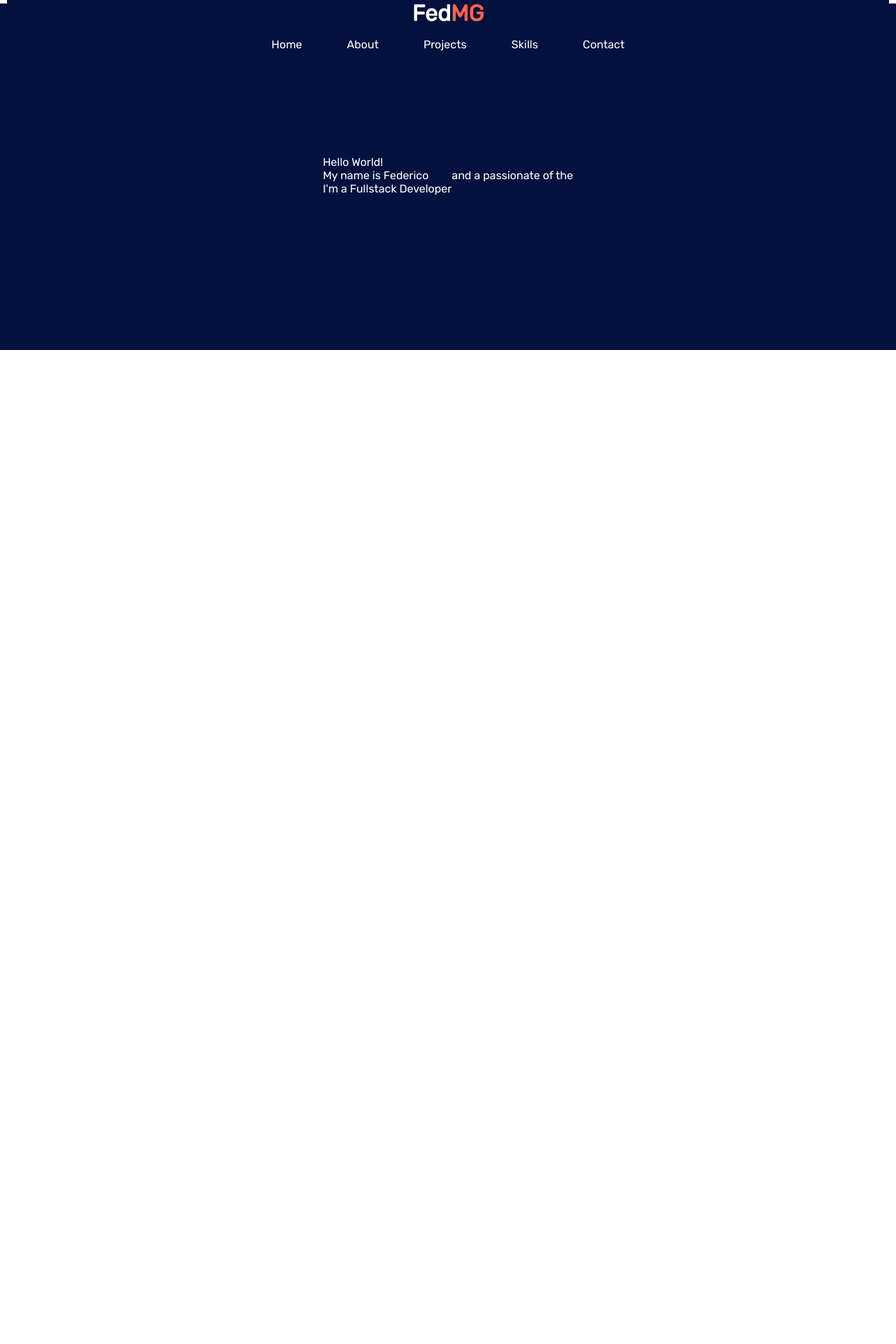
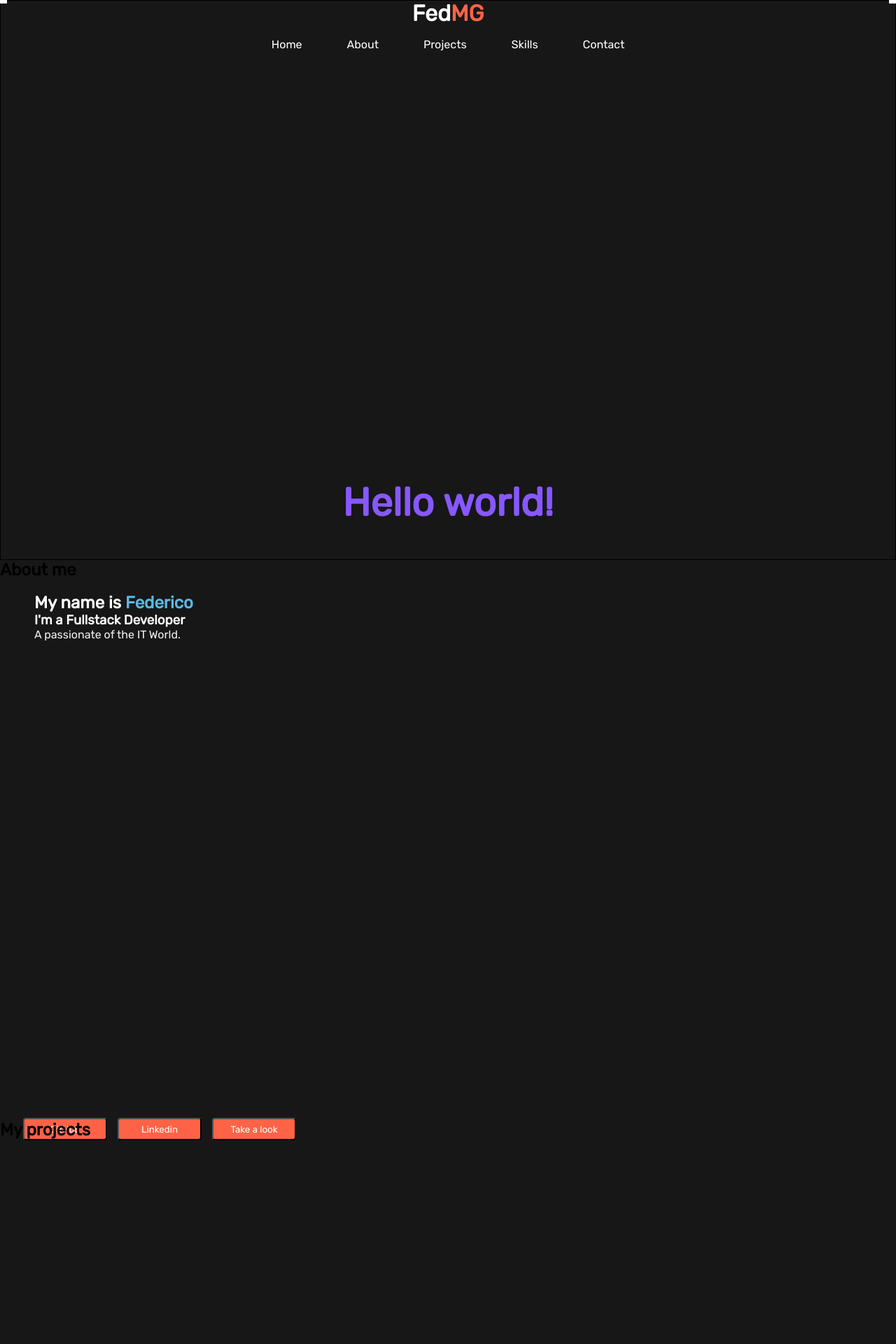
Before and after one commit to FedMG/fedmg-portfolio-v1, a React (Create React App) app: page / in a window 1280 px wide. Shown: the top 1920 px of the page at 70% size. Before the commit the page ends 800 px from the top, so only its background shows below. Built offline with nearby package versions, Linux system fonts and the light colour scheme.

Commit message:
Create: file routes <About, Projects, Skills, Contact> in routes directory

```diff
--- a/src/App.js
+++ b/src/App.js
@@ -8,8 +8,7 @@ const App = () => {
     <div className="App">
       <Header />
       <Main />
-      {/* <Main />
-    <Footer />  */}
+      {/* <Footer />  */}
     </div>
   );
 };
--- /dev/null
+++ b/src/routes/About.js
@@ -0,0 +1,17 @@
+import React from 'react';
+
+const About = ({}) => {
+  return (
+    <div id="About" style = {{
+      height: '100%',
+      width: '100%',
+      minHeight: '300px',
+    }}>
+      <h2>
+        <span>About</span> me
+      </h2>
+    </div>
+  );
+};
+
+export default About;
--- /dev/null
+++ b/src/routes/Contact.js
@@ -0,0 +1,20 @@
+import React from 'react';
+
+const Contact = ({}) => {
+  return (
+    <div
+      id="Contact"
+      style={{
+        height: '100%',
+        width: '100%',
+        minHeight: '300px',
+      }}
+    >
+      <h2>
+        <span>Contact</span> me
+      </h2>
+    </div>
+  );
+};
+
+export default Contact;
--- a/src/routes/Home.js
+++ b/src/routes/Home.js
@@ -1,55 +1,118 @@
 import React from 'react';
-// import Slider from './home/items/Slider.js';
 
 const Home = () => {
   return (
-    <div style={{ backgroundColor: '#02113d', height: '500px' }}>
+    <div
+      id="Home"
+      style={{
+        border: '0.5px solid black',
+        height: '100%',
+        width: '100%',
+        minHeight: '300px',
+      }}
+    >
       <div
         style={{
-          display: 'flex',
-          justifyContent: 'center',
-          alignItems: 'center',
           height: '100%',
-          color: 'white',
         }}
       >
-        <div>
-          <p>
-            <span>Hello World!</span>
-            <br /> My name is <span className="home-title__span">Federico</span>
-          </p>
-          <p className="">
-            I'm a <span className="">Fullstack Developer</span>
-          </p>
+        <div
+          style={{
+            display: 'flex',
+            justifyContent: 'center',
+            alignItems: 'end',
+            padding: '3em',
+            // marginTop: '5.72em',
+            // paddingTop: '5.72em',
+            // border: '1px solid red',
+            minHeight: '16em',
+            height: '100%',
+            width: '100%',
+            // textAlign: 'center',
+          }}
+        >
+          <h2
+            style={{
+              // color: '#fff',
+              color: '#8758FF',
+              fontSize: '3.5em',
+            }}
+          >
+            Hello world!
+          </h2>
         </div>
-        <div className="">
-          <div className="">
-            <p className="">and a passionate of the</p>
+        <div
+          style={{
+            display: 'flex',
+            padding: '3em',
+            height: '100%',
+            color: 'white',
+            width: '100%',
+          }}
+        >
+          <div style={{ display: 'block', width: '100%' }} className="">
+            <h2 className="">
+              My name is{' '}
+              <span className="" style={{ color: '#5CB8E4' }}>
+                Federico
+              </span>
+            </h2>
+            <h3 className="">
+              I'm a <span className="">Fullstack Developer</span>
+            </h3>
+            <p className="" style={{ color: '#F2F2F2' }}>
+              A passionate of the IT World.
+            </p>
           </div>
-          {/* <Slider speed="3000" interval="3000">
-            <div
+        </div>
+        <div
+          style={{
+            width: '100%',
+            height: '100%',
+          }}
+        >
+          <div
+            style={{
+              display: 'flex',
+              gap: '0 15px',
+              paddingLeft: '2em',
+              width: '100%',
+            }}
+          >
+            <button
               style={{
-                minWidth: '100%',
-                overflow: 'hidden',
-                transition: '0.3s ease all',
-                zIndex: '20',
-                position: 'relative',
+                backgroundColor: '#ff6347',
+                color: '#fff',
+                padding: '0.5em',
+                width: '9em',
+                borderRadius: '0.3em',
               }}
             >
-              <p>It World</p>
-            </div>
-            <div
+              GitHub
+            </button>
+            <button
               style={{
-                minWidth: '100%',
-                overflow: 'hidden',
-                transition: '0.3s ease all',
-                zIndex: '20',
-                position: 'relative',
+                backgroundColor: '#ff6347',
+                color: '#fff',
+                padding: '0.5em',
+                width: '9em',
+                borderRadius: '0.3em',
               }}
             >
-              <p>Software Engineer</p>
-            </div>
-          </Slider> */}
+              Linkedin
+            </button>
+            <button
+              style={{
+                backgroundColor: '#ff6347',
+                color: '#fff',
+                padding: '0.5em',
+                width: '9em',
+                borderRadius: '0.3em',
+              }}
+            >
+              Take a look
+            </button>
+          </div>
         </div>
       </div>
     </div>
--- /dev/null
+++ b/src/routes/Projects.js
@@ -0,0 +1,17 @@
+import React from 'react';
+
+const Projects = ({}) => {
+  return (
+    <div id="Projects" style = {{
+      height: '100%',
+      width: '100%',
+      minHeight: '300px',
+    }}>
+      <h2>
+        My<span> projects</span>
+      </h2>
+    </div>
+  );
+};
+
+export default Projects;
--- /dev/null
+++ b/src/routes/Skills.js
@@ -0,0 +1,17 @@
+import React from 'react';
+
+const Skills = ({}) => {
+  return (
+    <div id="Skills" style = {{
+      height: '100%',
+      width: '100%',
+      minHeight: '300px',
+    }}>
+      <h2>
+        My<span> skills</span>
+      </h2>
+    </div>
+  );
+};
+
+export default Skills;
--- a/src/structure/Main.js
+++ b/src/structure/Main.js
@@ -1,14 +1,18 @@
 import React from 'react';
 import Home from '../routes/Home.js';
+import About from '../routes/About.js';
+import Projects from '../routes/Projects.js';
+import Skills from '../routes/Skills.js';
+import Contact from '../routes/Contact.js';
 
 const Main = () => {
   return (
     <main className="Main">
       <Home />
-      {/* <About />
+      <About />
       <Projects />
       <Skills />
-      <Contact />*/}
+      <Contact />
     </main>
   );
 };
--- a/src/styles/globals.css
+++ b/src/styles/globals.css
@@ -8,6 +8,10 @@
   font-family: 'Rubik', sans-serif;
 }
 
+body {
+  background-color: #171717;
+}
+
 :root {
   /* fonts */
   /* --title-ff: '';
@@ -15,7 +19,7 @@
   --paragraph-ff: 'Rubik', sans-serif; */
 
   /* header */
-  --nav-bg-color: #02113d;
+  /* --nav-bg-color: #02113d; */
 
   /* top */
   --top-title-color: #fff;
```
Also changed, not shown: src/structure/styles/header.css (line endings or trailing spaces).
